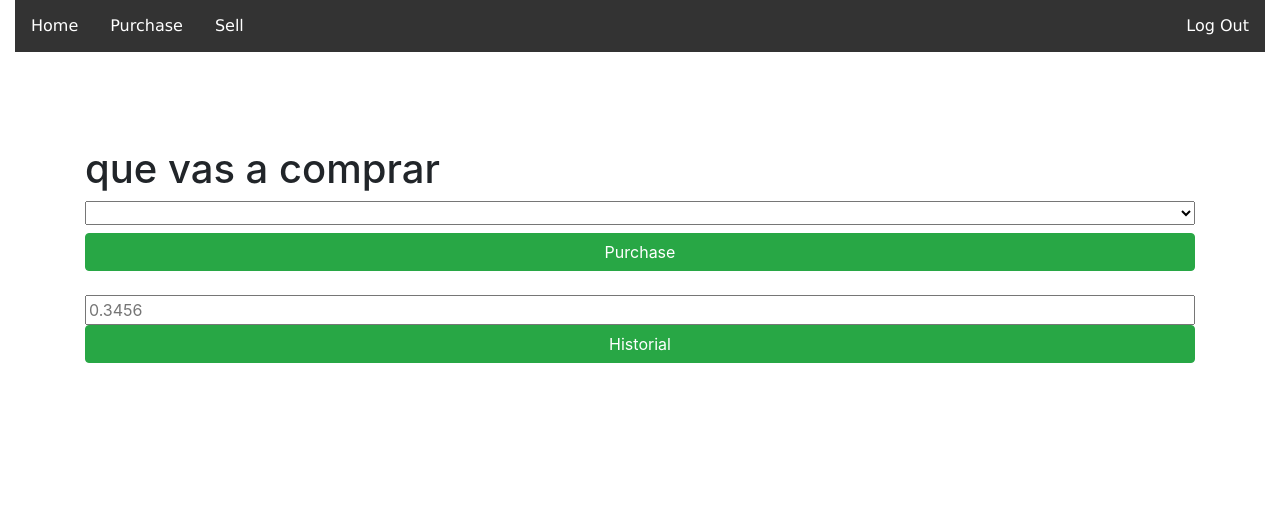
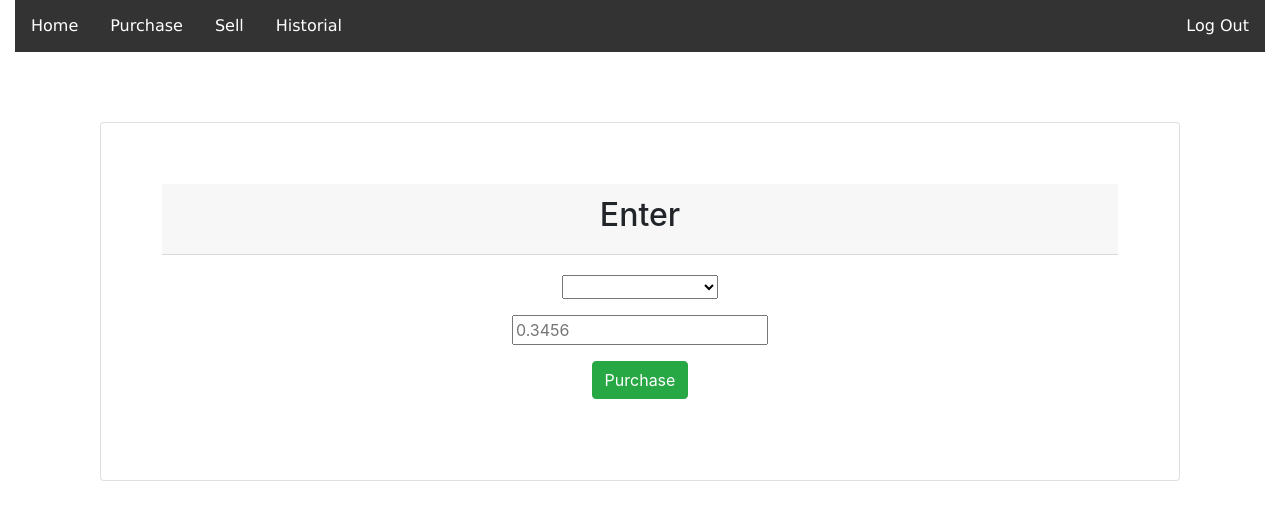
Before and after one commit to ElaiasRobledo/CrystoWallet, a Vue app: page /purchase in a window 1280 px wide. Shown: the top 520 px of the page. Built offline with nearby package versions, Linux system fonts and the light colour scheme; no server answers.

Commit message:
HistoryView done

```diff
--- a/src/App.vue
+++ b/src/App.vue
@@ -3,8 +3,6 @@
 </template>
 
 <script>
-
-//import HomeView from './views/HomeView.vue';
 export default {
   name: 'App',
 
--- a/src/components/GraphicsLine.vue
+++ b/src/components/GraphicsLine.vue
@@ -49,7 +49,6 @@ export default{
             }]
         }
         }
-        //hacer los objetos en otro componente pero urgente
         const dataChartUSDC = () =>{
         return{
             labels: ['1','2','3','4'],
--- a/src/components/NavBar.vue
+++ b/src/components/NavBar.vue
@@ -4,6 +4,7 @@
       <li> <router-link to="/home">Home</router-link></li>
       <li><router-link to="/purchase">Purchase</router-link></li>
       <li><router-link to="/sell">Sell</router-link></li>
+      <li><router-link to="/history">Historial</router-link></li>
       <li style="float:right"><router-link to="/">Log Out</router-link></li>
     </ul>
 
--- a/src/router/index.js
+++ b/src/router/index.js
@@ -4,6 +4,7 @@ import LoginView from '../views/Account/LoginView.vue'
 import PurchaseView from '../views/Trade/PurchaseView.vue'
 import RegisterViews from '../views/Account/RegisterView.vue'
 import SellView from '../views/Trade/SellingView.vue'
+import HistoryView from '../views/Data Info/HistoryView.vue'
 const routes = [
   {
     path: '/',
@@ -29,6 +30,11 @@ const routes = [
     path: '/sell',
     name: 'Sell',
     component: SellView
+  },
+  {
+    path: '/history',
+    name: 'History',
+    component: HistoryView
   }
 ];
 
--- a/src/services/lab3api..js
+++ b/src/services/lab3api..js
@@ -1,3 +1,4 @@
+
 import axios from "axios";
 
 export const apiUTN = axios.create({
@@ -14,12 +15,11 @@ export const apiUTN = axios.create({
 });
 export default{
 
-
 	transaction(purchaseData){
-		return apiUTN.post(`/transaction/`, purchaseData)
+		return apiUTN.post(`/transactions`, purchaseData)
 	},
 	getHistorial(id){
-		return apiUTN.get(`/transactions/${id}`)
+		return apiUTN.get(`/transactions?q={"user_id": "${id}"}`)
 	},
 	delete(id){
 		return apiUTN.delete(`/transactions/${id}`)
--- a/src/store/store.js
+++ b/src/store/store.js
@@ -2,8 +2,8 @@ import { createStore } from 'vuex';
 
 export default createStore({
   state: {
-    id: '',
-    password: ''
+    id: localStorage.getItem('id'),
+    password: localStorage.getItem('password')
   },
   mutations: {
     setId(state, id) {
@@ -15,6 +15,7 @@ export default createStore({
       localStorage.setItem('password',password)
     },
   },
-  actions: {},
+  actions: {
+  },
 
 });
--- a/src/views/Account/LoginView.vue
+++ b/src/views/Account/LoginView.vue
@@ -23,7 +23,7 @@
                     <div class="d-flex flex-row align-items-center mb-4">
                             <i class="fas fa-lock fa-lg me-3 fa-fw"></i>
                             <div class="form-outline mb-4">
-                                <input type="text" id="form2Example2" class="form-control" v-model="password" placeholder="Password..."/>
+                                <input type="password" id="form2Example2" class="form-control" v-model="password" placeholder="Password..."/>
 
                             </div>
                     </div>
@@ -42,7 +42,8 @@
 
               </div>
               <div class="col-md-10 col-lg-6 col-xl-7 d-flex align-items-center order-1 order-lg-2">
-
+                <img src="https://www.cronista.com/files/image/427/427823/61f4c0fa20101_360_480!.webp?s=98e116e8637c1f41b0265f05dbfa7eab&d=1643662891&oe=jpg"
+                  class="img-fluid" alt="Sample image">
 
               </div>
             </div>
@@ -55,39 +56,34 @@
 </template>
 
 <script>
-//import store from '@/store/store';
 import { useStore } from 'vuex';
-import {  computed, ref} from 'vue';
+import { ref} from 'vue';
 import router from '@/router';
-
-//import { useStore } from 'vuex';
-
 export default{
     setup() {
         const username = ref('')
         const password = ref('')
         const store = useStore();
+        const usernameusado = store.state.id;
+        const paswordusada = store.state.password;
 
         const login = () => {
-            store.commit('setId',username.value);
-            store.commit('setPassword',password.value)
+          if(password.value != paswordusada || username.value != usernameusado ){
+
+              console.log("los datos no coinciden")
+          }
+          else{
 
             console.log('Logged in:', store.state.id);
             router.push('/home')
 
+          }
+
          };
 
-         const error = computed(()=>{
-            console.log('error')
-            return username.value == '' || password.value == '';
-         })
-
-        console.log(username.value)
-        console.log(store.state.password)
     return {
         username,
         password,
-        error,
         login
     };
   }
--- a/src/views/Account/RegisterView.vue
+++ b/src/views/Account/RegisterView.vue
@@ -15,7 +15,7 @@
                   <div class="d-flex flex-row align-items-center mb-4">
                     <i class="fas fa-user fa-lg me-3 fa-fw"></i>
                     <div class="form-outline flex-fill mb-0">
-                      <input type="text" id="form3Example1c" class="form-control" />
+                      <input type="text" id="form3Example1c" class="form-control" v-model="username"/>
                       <label class="form-label" for="form3Example1c">Your Name</label>
                     </div>
                   </div>
@@ -39,24 +39,26 @@
                   <div class="d-flex flex-row align-items-center mb-4">
                     <i class="fas fa-key fa-lg me-3 fa-fw"></i>
                     <div class="form-outline flex-fill mb-0">
-                      <input type="password" id="form3Example4cd" class="form-control" />
+                      <input type="password" id="form3Example4cd" class="form-control" v-model="password" />
                       <label class="form-label" for="form3Example4cd">Repeat your password</label>
                     </div>
                   </div>
 
                   <div class="d-flex justify-content-center mx-4 mb-3 mb-lg-4">
-                    <button type="button" class="btn btn-primary btn-lg">Register</button>
+                    <button type="button" class="btn btn-primary btn-lg" @click="register">Register</button>
                   </div>
 
                 </form>
-
+                <p class="text-center text-muted mt-5 mb-0">Have already an account? <router-link to=/><u>Login here</u></router-link></p>
               </div>
               <div class="col-md-10 col-lg-6 col-xl-7 d-flex align-items-center order-1 order-lg-2">
 
-                <img src="https://www.santander.com/content/dam/santander-com/es/stories/contenido-stories/2021/educacionfinanciera/im-storie-guia-para-saber-que-son-las-criptomonedas-3.jpg"
+                <img src="https://e0.pxfuel.com/wallpapers/428/290/desktop-wallpaper-bitcoin-iphone-thumbnail.jpg"
                   class="img-fluid" alt="Sample image">
 
               </div>
+
+
             </div>
           </div>
         </div>
@@ -68,4 +70,30 @@
 
 <script>
 
+import { useStore } from 'vuex';
+import {ref} from 'vue'
+import router from '@/router';
+
+export default{
+  setup(){
+
+
+      const username = ref('')
+      const password = ref('')
+      const store = useStore();
+
+      const register = () => {
+            store.commit('setId',username.value);
+            store.commit('setPassword',password.value)
+
+            console.log('Logged in:', store.state.id);
+            router.push('/home')
+          }
+      return{
+          username,
+          password,
+          register
+        }
+  }
+}
 </script>
--- /dev/null
+++ b/src/views/Data Info/HistoryView.vue
@@ -0,0 +1,69 @@
+<template>
+    <navbar></navbar>
+    <h1>Vea el historial</h1>
+    <button type="button" class="btn btn-success" v @click="Historial">Hisotiral</button>
+</template>
+
+<script>
+
+import lab3api from '@/services/lab3api.';
+import navbar from '@/components/NavBar.vue'
+import store from '@/store/store'
+import {ref} from 'vue'
+export default {
+    components:{
+    navbar,
+    },
+    setup(){
+
+        const amount = ref(null);
+        const coin = ref(null);
+        const priceCoin = ref(null);
+        const purchaseData = {
+            user_id: ref(null),
+            action: 'purchase',
+            crypto_code: ref(null),
+            crypto_amount: ref(null),
+            money: ref(null),
+            datetime: ref(null),
+        }
+        const date = new Date();
+        const formattedDate = `${date.getFullYear()}-${(`00${(date.getMonth() + 1)}`).slice(-2)}-${(`00${date.getDate()}`).slice(-2)}T${(`00${date.getHours()}`).slice(-2)}:${(`00${date.getMinutes()}`).slice(-2)}`;
+        {
+            purchaseData.datetime = formattedDate;
+            purchaseData.user_id = store.state.id;
+            purchaseData.action = 'purchase';
+            purchaseData.crypto_amount = amount.value;
+            purchaseData.money = priceCoin.value;
+            purchaseData.crypto_code = coin.value;
+
+        }
+        let json = { }
+        const id = store.state.id;
+        console.log(id)
+        const Historial = async () =>{
+            console.log('pidiendoo')
+            await lab3api.getHistorial(id).then((response)=>{
+               const transaction ={
+                datetime : response.formattedDate,
+                user_id : response.store.state.id,
+                action : 'purchase',
+                crypto_amount : response.amount.value,
+                money : response.priceCoin.value,
+                crypto_code : response.coin.value,
+               }
+               console.log(transaction)
+            },
+            console.log('eaaaaaa')
+            );
+
+        }
+
+
+        return{
+            json,
+            Historial
+        }
+    }
+}
+</script>
--- a/src/views/Trade/PurchaseView.vue
+++ b/src/views/Trade/PurchaseView.vue
@@ -1,10 +1,18 @@
 
 <template>
     <navbar></navbar>
+    <div class="container-fluid text-center" >
 
+        <div class="col-12">
+            <div class="card">
+        <div class="card-header">
+            <h2>Enter </h2>
+        </div>
+        <div class="card-body">
 
-    <div class="container">
-        <h1>que vas a comprar{{ user }}</h1>
+            <form>
+                <div class="form-group">
+
                         <select v-model="coinSelect">
                             <option disabled value="">Please select one</option>
 
@@ -14,14 +22,16 @@
 
                         </select>
 
-
-        <h1>{{ coin }}</h1>
-
-        <button type="button" class="btn btn-success" @click="Purchase">Purchase</button>
-        <br>
+                </div>
+                <div class="form-group">
+                    <h2></h2>
                     <input type="number" placeholder="0.3456" min="0.00001" v-model="amountval" >
-
-        <button type="button" class="btn btn-success" @click="GetHistorial">Historial</button>
+                </div>
+                <button type="button" class="btn btn-success" v-show="!validation" @click="Purchase">Purchase</button>
+            </form>
+        </div>
+    </div>
+        </div>
     </div>
 </template>
 
@@ -72,7 +82,7 @@
         watch(amountval,(valor)=>{
             amount.value = valor
             console.log(valor)
-            purchaseData.crypto_amount = valor;
+            purchaseData.crypto_amount = (valor).toFixed();
 
             switch(coin.value){
                 case 'btc':
@@ -89,6 +99,11 @@
                 break;
             }
             purchaseData.money = priceCoin.value;
+        })
+
+        const validation = computed(()=>{
+
+            return coinSelect.value == '' || amountval.value == '';
         })
 
         const GetPrice = async () => {
@@ -115,7 +130,7 @@
 
         }
 
-        console.log('Los datos son: ',purchaseData)
+
 
         const Purchase = async () => {
                 console.log('Los datos son: ',purchaseData)
@@ -126,10 +141,6 @@
                 } catch {
                     console.log("Error en la compra")
                 }
-        }
-        const GetHistorial = async () =>{
-            await lab3api.getHistorial(store.state.id)
-            console.log('ea')
         }
 
 
@@ -143,8 +154,8 @@
         coin,
         user,
         coinSelect,
-        GetHistorial,
         Purchase,
+        validation,
         amountval,
         coins,
         GetPrice,
@@ -154,3 +165,11 @@
 
 
 </script>
+<style>
+.card{
+    text-align: center;
+    margin: 70px;
+
+}
+
+</style>
--- a/src/views/Trade/SellingView.vue
+++ b/src/views/Trade/SellingView.vue
@@ -51,7 +51,7 @@
         const user = computed(()=> store.state.id);
         const sellingData = {
             user_id: ref(null),
-            action: 'purchase',
+            action: 'sale',
             crypto_code: ref(null),
             crypto_amount: ref(null),
             money: ref(null),
@@ -69,7 +69,7 @@
         watch(amountval,(valor)=>{
             amount.value = valor
             console.log(valor)
-            sellingData.crypto_amount = valor;
+            sellingData.crypto_amount = (valor).toFixed();
 
             switch(coin.value){
                 case 'btc':
```
Lines whose indentation alone changed are shown as unchanged.
